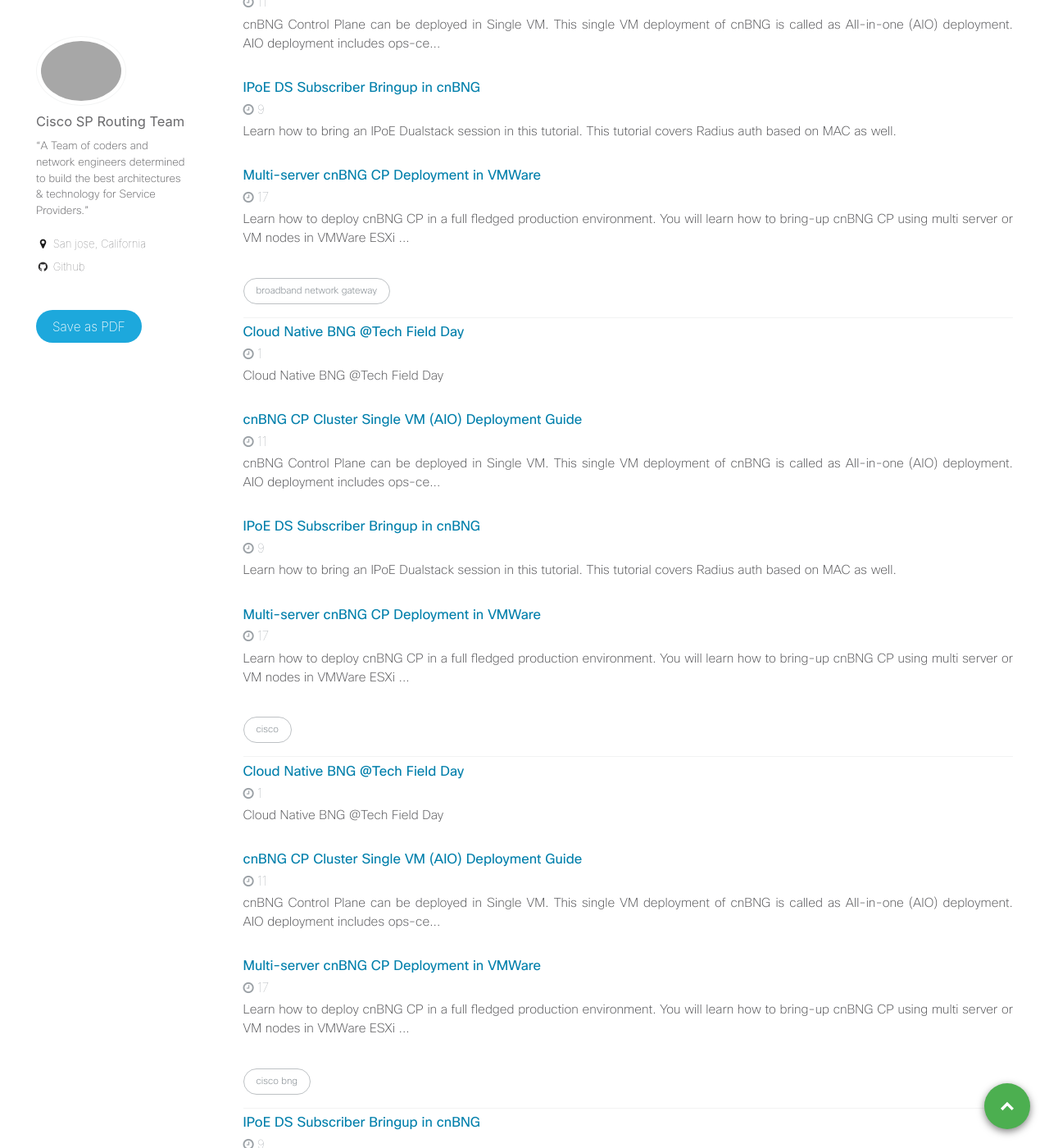
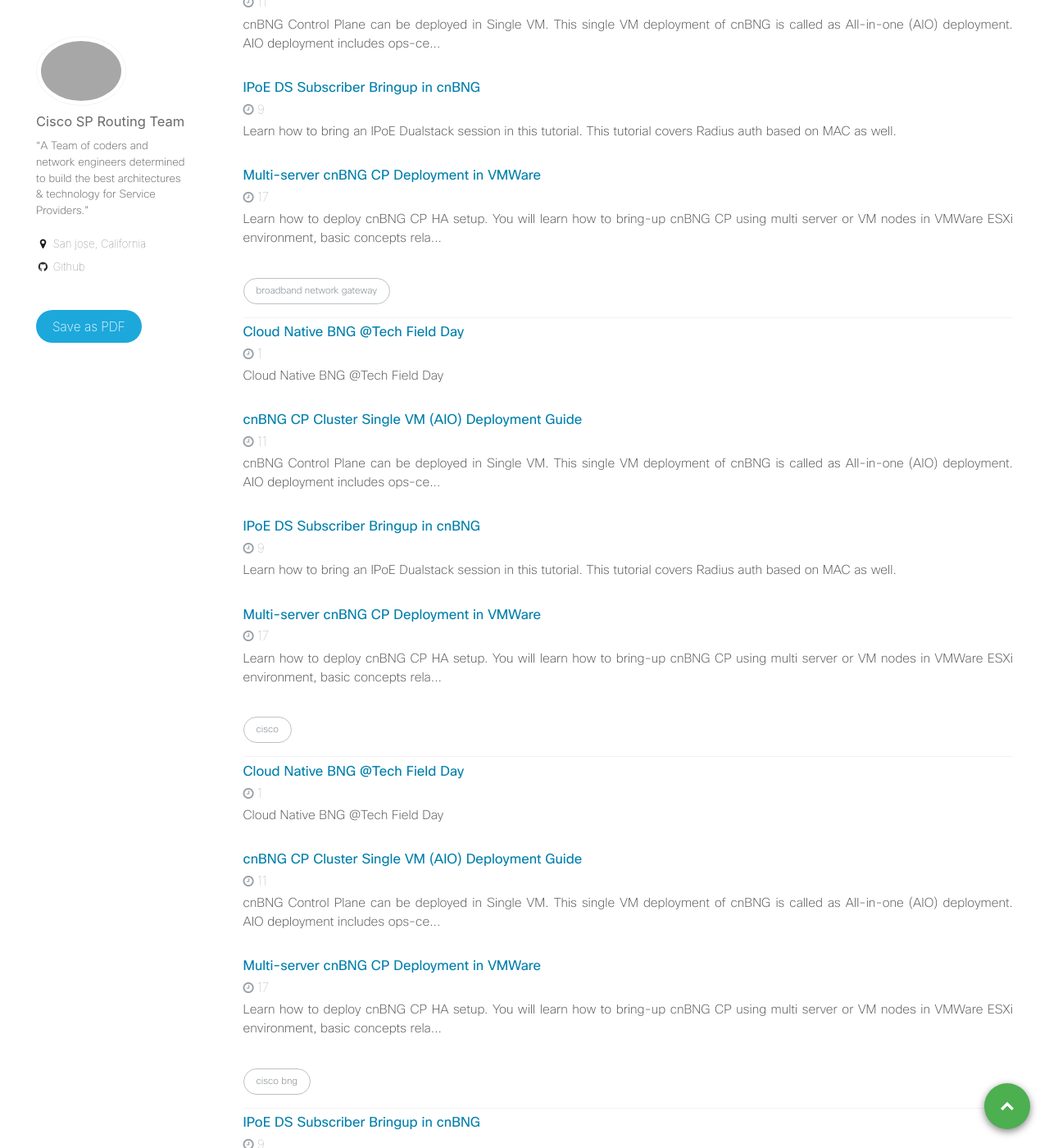
Before and after one commit to xrdocs/cnbng, a Jekyll site: the page built from _pages/tag-archive.html, in a window 1280 px wide and 1400 px high, scrolled down 506 px. Shown: the whole window at 82% size. Built offline with Jekyll 4.4.1, drawn with Linux system fonts in a browser that asks for light colours; some of the changed text lies outside the part shown.

Commit message:
Update multi-server-cnbng-cp-deployment-in-vmware.md

```diff
--- a/_tutorials/multi-server-cnbng-cp-deployment-in-vmware.md
+++ b/_tutorials/multi-server-cnbng-cp-deployment-in-vmware.md
@@ -11,9 +11,9 @@ tags:
   - broadband network gateway
   - bng
 excerpt: >-
-  Learn how to deploy cnBNG CP in a full fledged production environment. You
-  will learn how to bring-up cnBNG CP using multi server or VM nodes in VMWare
-  ESXi environment, basic concepts related to networking etc.
+  Learn how to deploy cnBNG CP HA setup. You will learn how to bring-up cnBNG CP
+  using multi server or VM nodes in VMWare ESXi environment, basic concepts
+  related to networking etc.
 ---
 {% include toc %}
 
```
